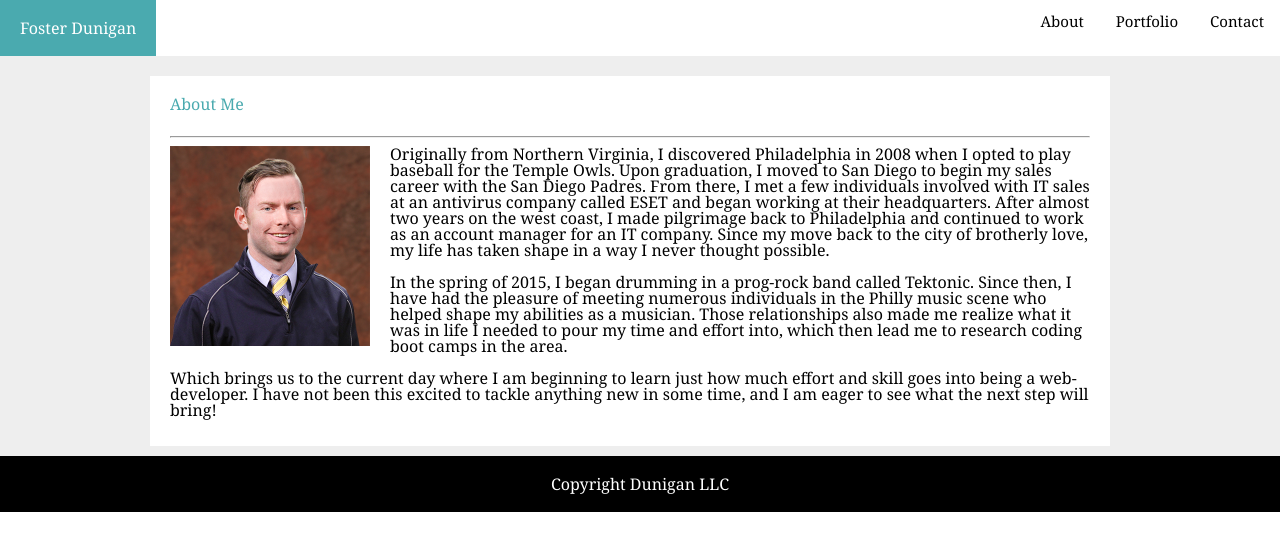
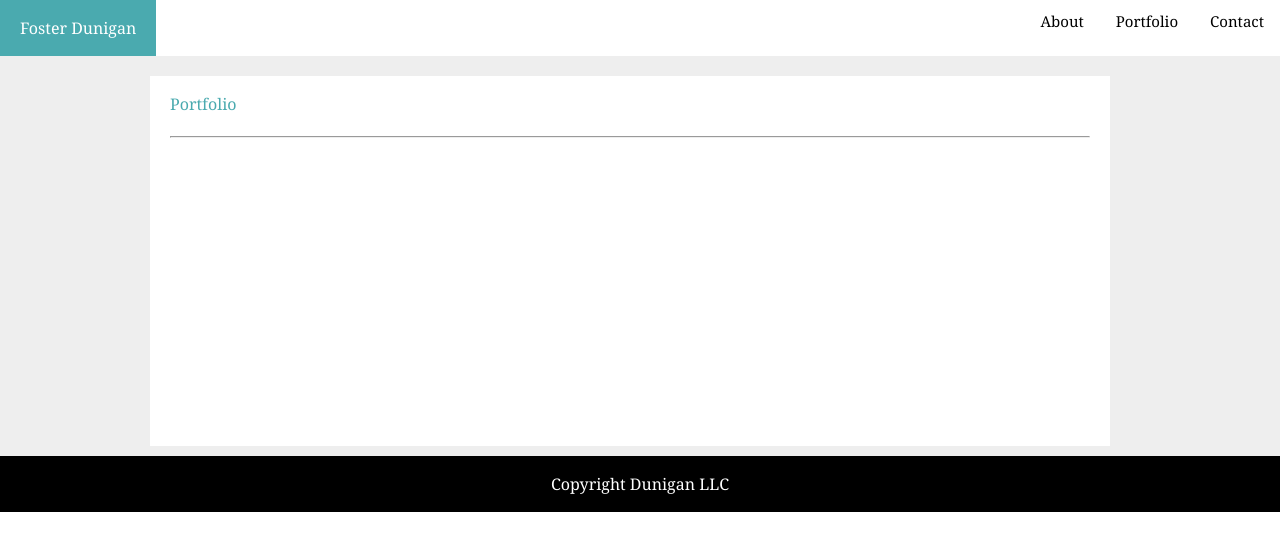
Before and after one commit to FDunigan/Basic-Portfolio, a plain HTML site: page portfolio.html in a window 1280 px wide. Drawn offline with Linux system fonts and the light colour scheme; files that its build step writes are made by us from their sources.

Commit message:
site changes

```diff
--- a/assets/style.css
+++ b/assets/style.css
@@ -41,6 +41,8 @@ header {
     height: 370px;
     color: #4aaaaf;
   }
+
+
 
 label {
     float: left;
--- a/portfolio.html
+++ b/portfolio.html
@@ -12,9 +12,9 @@
 </header>
 
 <div class="topnav">
-        <a href="contact.html">Contact</a>
-        <a href="portfolio.html">Portfolio</a>
-        <a href="aboutme.html">About</a>
+        <a href="file:///C:/Users/Foster/Desktop/Basic-Portfolio/contact.html">Contact</a>
+        <a href="file:///C:/Users/Foster/Desktop/Basic-Portfolio/portfolio.html">Portfolio</a>
+        <a href="file:///C:/Users/Foster/Desktop/Basic-Portfolio/aboutme.html">About</a>
 </div>
 
 <body>
@@ -22,32 +22,13 @@
     <section id="full">
 
         <div id="division">
-            <strong>About Me</strong>
+            <strong>Portfolio</strong>
             <br>
             <br>
             <hr>
 
-            <p><img src="fosterdunigan.jpg">
 
-                Originally from Northern Virginia, I discovered Philadelphia in 2008 when I opted to play baseball for the Temple Owls.
-                Upon graduation, I moved to San Diego to begin my sales career with the San Diego Padres.
-                From there, I met a few individuals involved with IT sales at an antivirus company called ESET and began working at their headquarters.
-                After almost two years on the west coast, I made pilgrimage back to Philadelphia and continued to work as an account manager for an IT company.
-                Since my move back to the city of brotherly love, my life has taken shape in a way I never thought possible.
-                <br>
-                <br>
 
-                In the spring of 2015, I began drumming in a prog-rock band called Tektonic.
-                Since then, I have had the pleasure of meeting numerous individuals in the Philly music scene who helped shape my abilities as a musician.
-                Those relationships also made me realize what it was in life I needed to pour my time and effort into, which then lead me to research coding boot camps in the area.
-                <br>
-                <br>
-
-                Which brings us to the current day where I am beginning to learn just how much effort and skill goes into being a web-developer.
-                I have not been this excited to tackle anything new in some time, and I am eager to see what the next step will bring!
-                <br>
-                <br>
-            </p>
 
         </div>
 
```
Also changed, not shown: aboutme.html (+3 -3 lines), contact.html (+6 -6 lines), index.html (deleted, +0 -23 lines).
